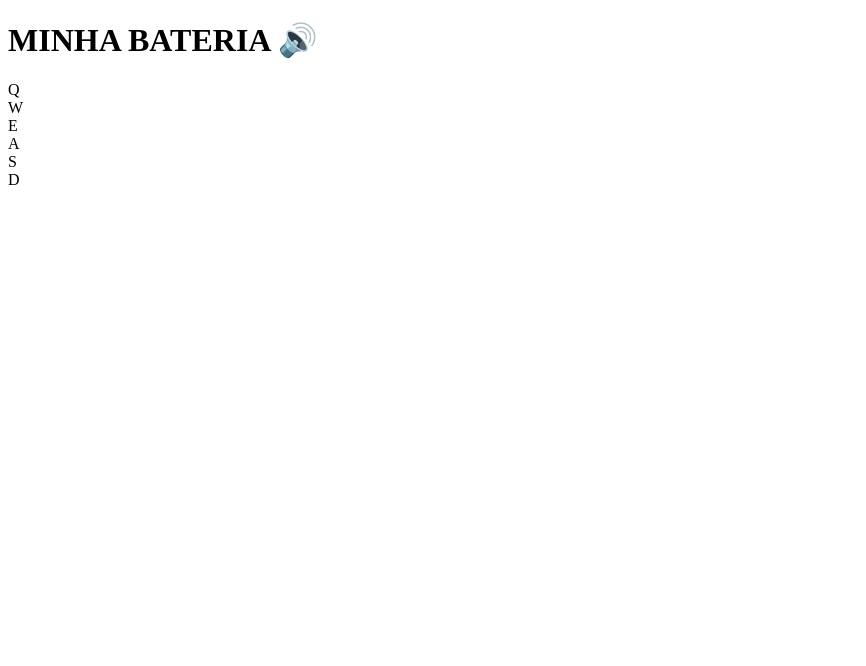
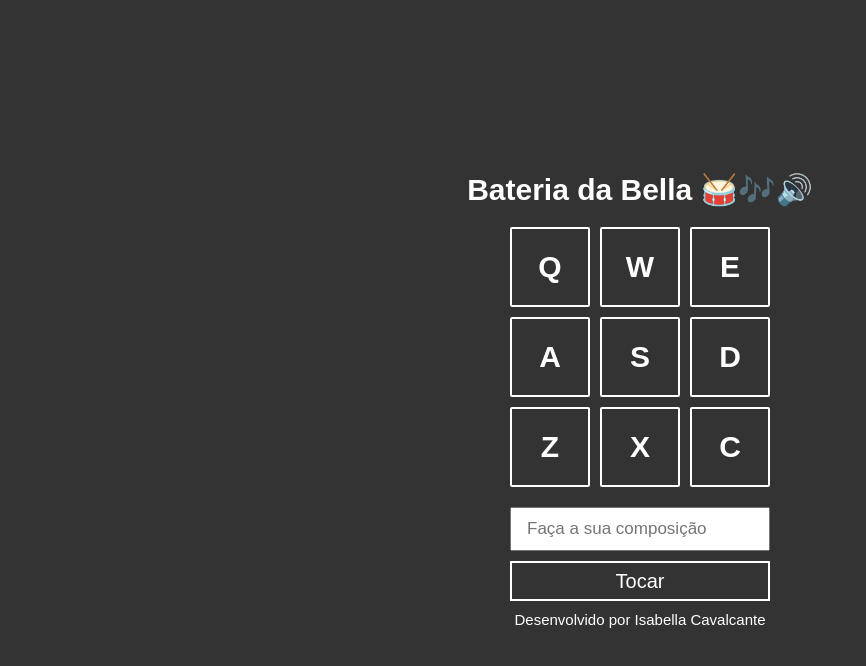
Before and after one commit to IsabellaMyreah/Projeto-Baterial, a plain HTML site: page index.html in a window 1280 px wide. Shown: the whole page, without its empty margins (0-866 px from the left). Drawn offline with Linux system fonts and the light colour scheme.

Commit message:
Add files via upload

```diff
--- a/css/style.css
+++ b/css/style.css
@@ -0,0 +1,81 @@
+*{/*RESET CSS*/
+    margin: 0;
+    padding: 0;
+    box-sizing: border-box;
+    font-size: 62.5%;
+}
+html{
+    --title-color:#fff;
+    --base-color:#333;
+    --base-color-second:#00ff7f;
+}
+body{
+    display: flex;
+    justify-content: center;
+    align-items: center;
+    flex-direction: column;
+
+    min-height: 100vh;
+    background-color: var(--base-color);
+    font-family: Arial, Helvetica, sans-serif;
+
+}
+h1{
+    color: var(--title-color);
+    margin-bottom: 2rem;
+    font-size: 3rem;
+}
+.keys{
+    display: grid;
+    grid-template-columns: repeat(3,1fr);
+    gap: 1rem;
+}
+.key{
+    width: 8rem;
+    height: 8rem;
+    border: 0.2rem solid var(--title-color);
+    border-radius: 0.2rem;
+
+    display: flex;
+    justify-content: center;
+    align-items: center;
+
+    font-size: 3rem;
+    font-weight: bold;
+    color: var(--title-color);
+}
+
+/*
+    .key.active{
+        LEMBRAR PROFESSOR
+    }
+*/
+
+.composer{
+    width: 26rem;
+    margin-top: 2rem;
+}
+.composer #input{
+    width: 100%;
+    outline: none;
+    font-size: 1.7rem;
+    padding: 1rem 1.5rem;
+}
+.composer button{
+    width: 100%;
+    height: 4rem;
+    background: none;
+    border: 0.2rem solid var(--title-color);
+    margin-top: 1rem;
+    font-size: 2rem;
+    color: var(--title-color);
+    cursor: pointer;
+}
+.composer button:hover{
+    background-color: rgba(0, 0, 0, 0.2);
+}
+footer{
+    margin-top: 1rem;
+    font-size: 1.5rem;
+    color: var(--title-color);
+}
--- a/index.html
+++ b/index.html
@@ -1,31 +1,72 @@
 <!DOCTYPE html>
-<html lang="en">
+<html lang="pt-br">
 <head>
     <meta charset="UTF-8">
     <meta http-equiv="X-UA-Compatible" content="IE=edge">
     <meta name="viewport" content="width=device-width, initial-scale=1.0">
-    <!-- LINK DO CSS - COMUNICAÇÃO EXTERNA -->
     <link rel="stylesheet" href="./css/style.css">
-    <!-- IMAGEM DO ÍCONE NA ABA DA URL -->
-    <link rel="shortcut icon" href="img/headphones.svg" type="image/x-icon">
-    <title>Minha Bateria</title>
+    <link rel="shortcut icon" href="./img/headphones.svg" type="image/x-icon">
+    <title> Minha Batera</title>
 </head>
 <body>
-    <h1>MINHA BATERIA 🔊</h1>
-        <!-- DIV CAIXA PRINCIPAL -->
+    <h1>Bateria da Bella 🥁🎶🔊</h1>
     <div class="keys">
-        <!-- PRIMEIRA PARTE DIV -->
-    <div class="key" data-key="keyq">Q</div>
-    <div class="key" data-key="keyw">W</div>
-    <div class="key" data-key="keye">E</div>
-        <!-- FIM PRIMEIRA PARTE DIV SECUNDÁRIA -->
+    <!-- INÍCIO - CAIXAS SECUNDARIAS-->
 
-        <!-- INÍCIO SEGUNDA PARTE DIV SECUNDÁRIA -->
-    <div class="key" data-key="keyq">A</div>
-    <div class="key" data-key="keyw">S</div>
-    <div class="key" data-key="keye">D</div>
-         <!-- FIM SEGUNDA PARTE DIV SECUNDÁRIA -->
+        <!-- INÍCIO - PRIMEIRA CAIXA SECUNDÁRIA-->
+            <div class="key" data-key="keyq">Q</div>
+            <div class="key" data-key="keyw">W</div>
+            <div class="key" data-key="keye">E</div>
+        <!-- FIM - PRIMEIRA CAIXA SECUNDARIA-->
+
+        <!-- INÍCIO - SEGUNDA CAIXA SECUNDÁRIA-->
+            <div class="key" data-key="keya">A</div>
+            <div class="key" data-key="keys">S</div>
+            <div class="key" data-key="keyd">D</div>
+        <!-- FIM - SEGUNDA CAIXA SECUNDARIA-->
+
+        <!-- INÍCIO - TERCEIRA CAIXA SECUNDÁRIA-->
+            <div class="key" data-key="keyz">Z</div>
+            <div class="key" data-key="keyx">X</div>
+            <div class="key" data-key="keyc">C</div>
+        <!-- FIM - TERCEIRA CAIXA SECUNDARIA-->
+
+    <!-- FIM - CAIXAS SECUNDARIAS-->
 
     </div>
+
+    <!--CAIXA DO BOTÃO ENVIAR-->
+        <div class="composer">
+            <input type="text" id="input" placeholder="Faça a sua composição">
+            <button>Tocar</button>
+        </div>
+
+    <!--RODAPÉ - FOOTER-->
+    <footer> Desenvolvido por Isabella Cavalcante </footer>
+
+    <!--INÍCIO - TAGS DE ÁUDIO-->
+
+        <!--INÍCIO - PRIMEIRA PARTE - TAGS DE ÁUDIO -->
+            <audio src="./sounds/keyq.wav" id="s_keya"></audio>
+            <audio src="./sounds/keyw.wav" id="s_keys"></audio>
+            <audio src="./sounds/keye.wav" id="s_keyd"></audio>
+        <!--FIM - PRIMEIRA PARTE - TAGS DE ÁUDIO -->
+
+        <!--INÍCIO - SEGUNDA PARTE - TAGS DE ÁUDIO -->
+            <audio src="./sounds/keya.wav" id="s_keya"></audio>
+            <audio src="./sounds/keys.wav" id="s_keys"></audio>
+            <audio src="./sounds/keyd.wav" id="s_keyd"></audio>
+        <!--FIM - SEGUNDA PARTE - TAGS DE ÁUDIO -->
+
+        <!--INÍCIO - TERCEIRA TAGS DE ÁUDIO -->
+            <audio src="./sounds/keyz.wav" id="s_keyz"></audio>
+            <audio src="./sounds/keyx.wav" id="s_keyx"></audio>
+            <audio src="./sounds/keyc.wav" id="s_keyc"></audio>
+        <!--FIM - TERCEIRA TAGS DE ÁUDIO -->
+
+    <!--FIM -TAGS DE ÁUDIO -->
+
+    <!-- SCRIPT JS-->
+        <script src="./javascript/script.js"></script>
 </body>
 </html>
```
Also changed, not shown: 1 other file.
